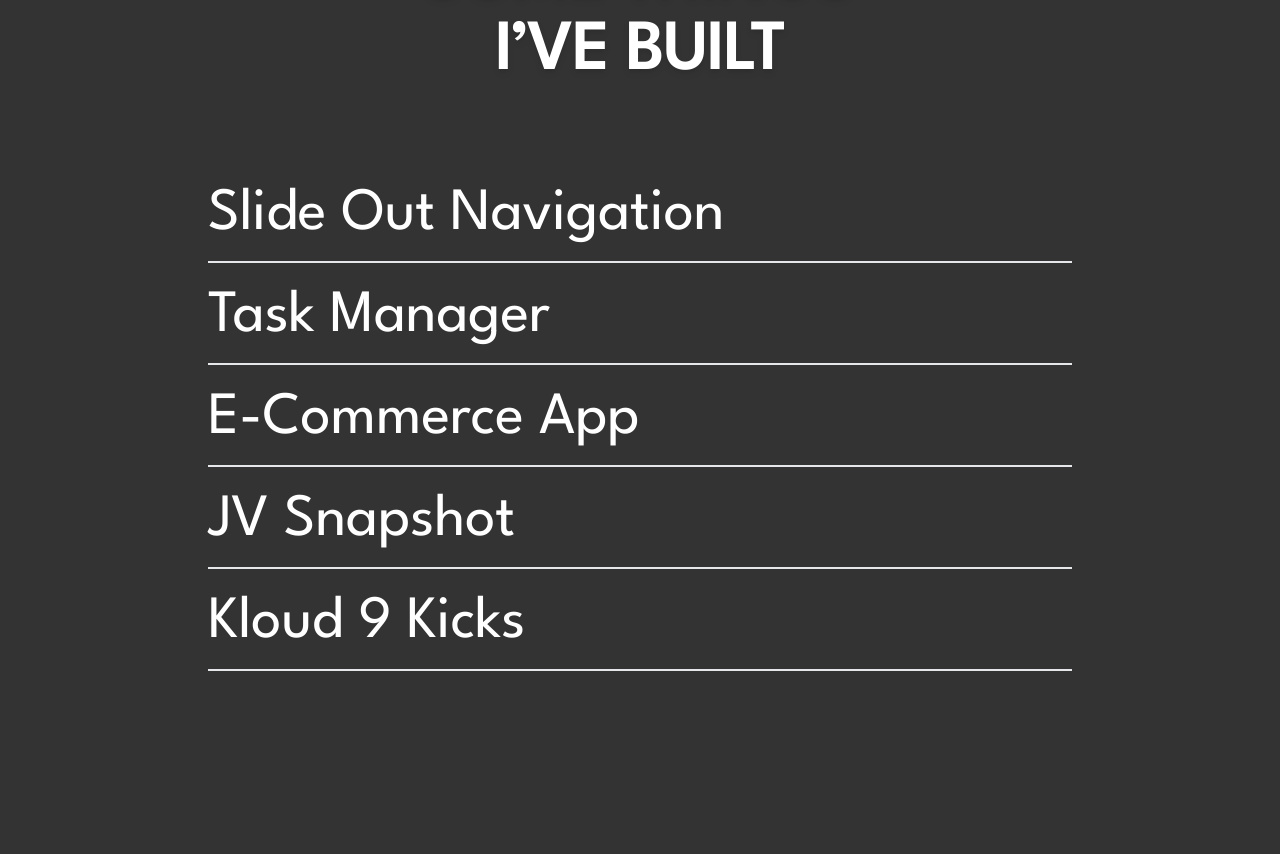
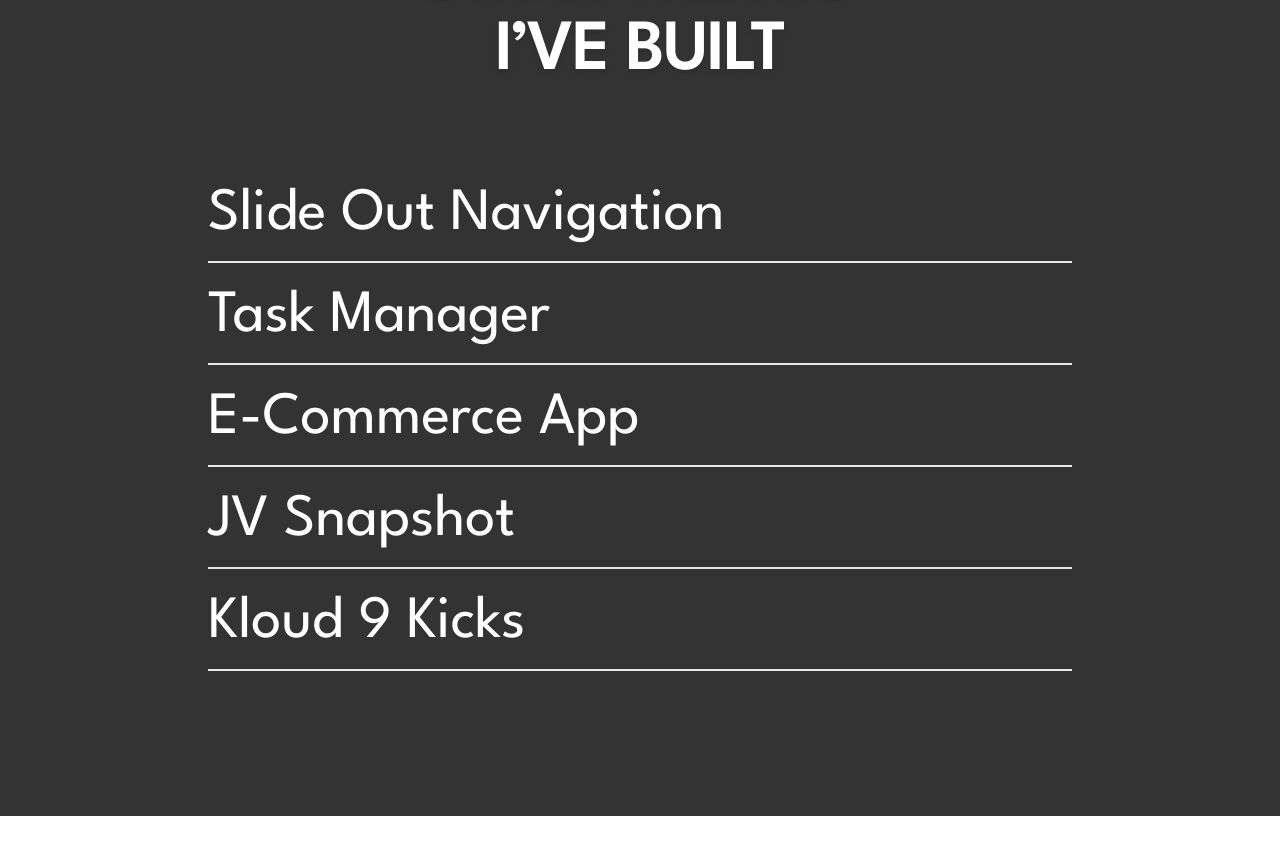
Before and after one commit to jablancTheDesigner/Jablanc-v3, a Next.js app: page / in a window 1280 px wide. Shown: the part 953-1807 px from the top of the page. After the commit the page ends 1769 px from the top, so only its background shows below. Built offline with nearby package versions, Linux system fonts and the light colour scheme.

Commit message:
Fix projectlist component height

```diff
--- a/components/ProjectsList.tsx
+++ b/components/ProjectsList.tsx
@@ -41,7 +41,7 @@ const ProjectsList = (): ReactElement => {
               </motion.div>
 
               <AnimateSharedLayout>
-                <motion.div className="flex-1 min-h-screen pb-20">
+                <motion.div className="flex-1 pb-20">
                   <motion.div className="flex flex-col py-[var(--nav-height)] gap-10">
                     <Suspense fallback={null}>
                       <div className="flex flex-col gap-6">
```
